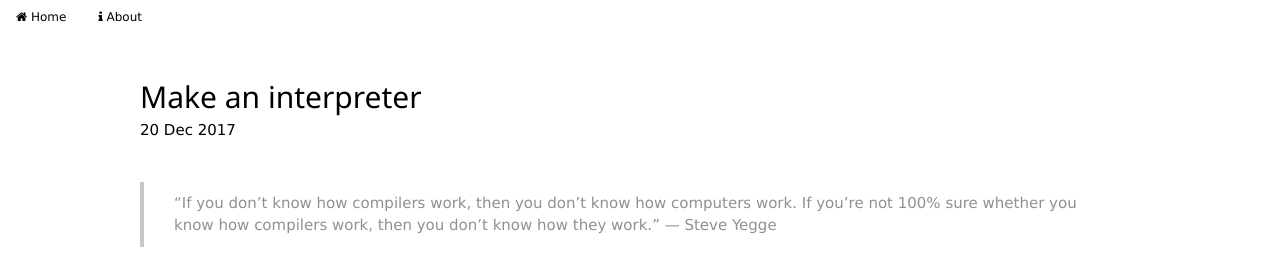
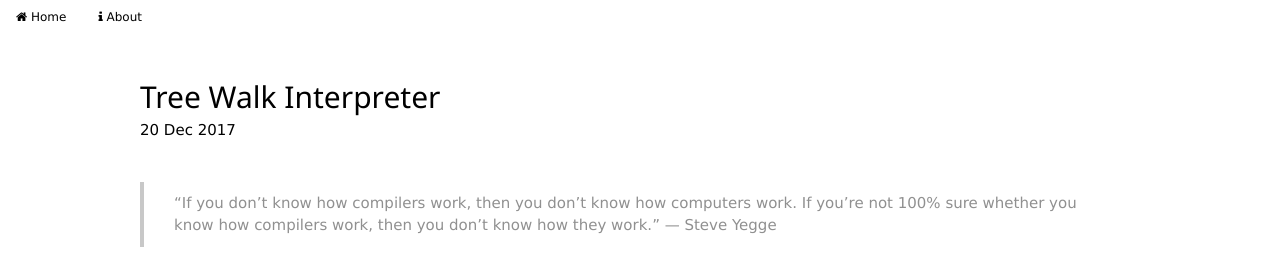
Before and after one commit to imantung/imantung.github.io, a Jekyll site: the page built from _posts/2017-12-20-tree-walk-interpreter.md, in a window 1280 px wide. Shown: the top 275 px of the page. Built offline with Jekyll 4.4.1, drawn with Linux system fonts in a browser that asks for light colours.

Commit message:
rename “make an interpreter” to “tree walk interpreter”

```diff
--- a/_posts/2017-12-20-make-an-interpreter.md
+++ b/_posts/2017-12-20-tree-walk-interpreter.md
@@ -1,6 +1,6 @@
 ---
 layout: post
-title: "Make an interpreter"
+title: "Tree Walk Interpreter"
 date: 2017-12-20 16:19:28 +0700
 tags: ["interpreter"]
 ---
@@ -9,7 +9,7 @@ tags: ["interpreter"]
 
 Like a fews week ago I did research about interpreter for some [DSL](https://en.wikipedia.org/wiki/Domain-specific_language) project. Then things happened, and I got crashed away from the project.
 
-<img src="{{ site.url }}/assets/interpreter.jpg" alt="interpreter" style="width: 100%; max-width: 400px;"/>
+<img src="{{ site.url }}/assets/tree-walk-interpreter.jpg" alt="interpreter" style="width: 100%; max-width: 400px;"/>
 
 This approach called [Tree-Walking Interpreter](https://en.wikipedia.org/wiki/Interpreter_&#40;computing&#41;#Abstract_syntax_tree_interpreters), which is the simplest way to make interpreter
 1. **Free text** or **grammar**: literally what you type
```
Also changed, not shown: assets/tree-walk-interpreter.jpg (renamed from assets/Interpreter.jpg).
